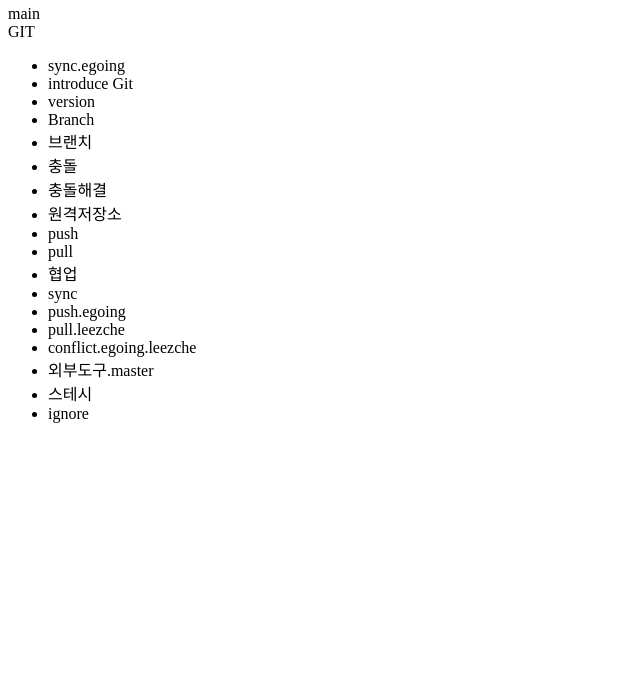
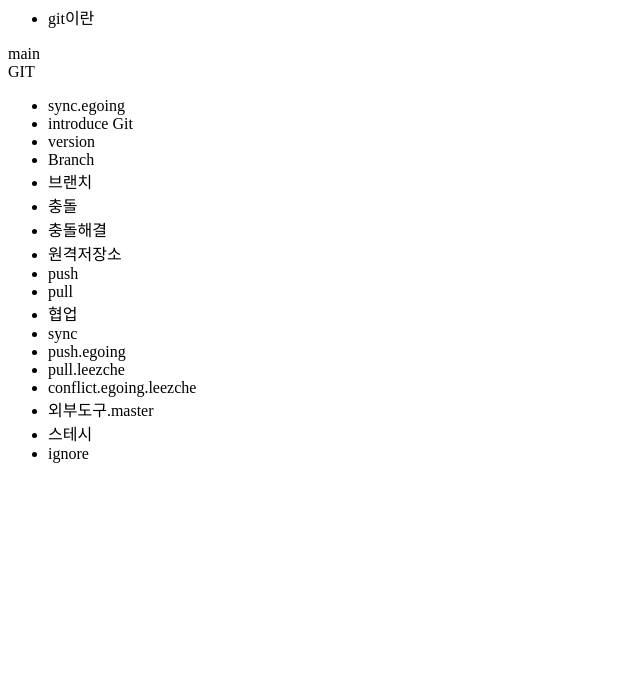
Before and after one commit to luvehayoung/git_opentutorials_example, a plain HTML site: page index.html in a window 1280 px wide. Shown: the part 108-800 px from the top of the page, without its empty margins (0-640 px from the left). Drawn offline with Linux system fonts and the light colour scheme.

Commit message:
git소개

```diff
--- a/index.html
+++ b/index.html
@@ -9,7 +9,7 @@
 	    <h2>Hayoung!</h2>
         </header>
 	<ul>
-
+		<li>git이란</li>
 	</ul>
 
 	<div>main</div>
```
